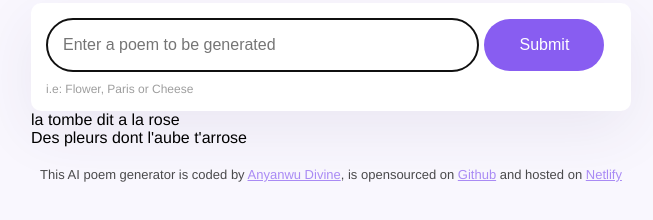
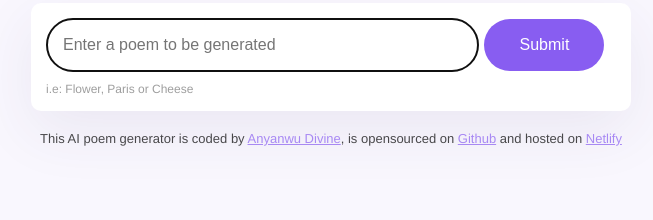
Before and after one commit to de-hinx/dee-french-poem-generator, a plain HTML site: page index.html in a window 1280 px wide. Shown: the part 184-404 px from the top of the page, without its empty margins (309-962 px from the left). Drawn offline with Linux system fonts and the light colour scheme.

Commit message:
added a poem class to the div

```diff
--- a/index.html
+++ b/index.html
@@ -25,11 +25,7 @@
           </form>
           <div class="example">i.e: Flower, Paris or Cheese</div>
         </div>
-        <div>
-          la tombe dit a la rose
-          <br />
-          Des pleurs dont l'aube t'arrose
-        </div>
+        <div class="poem"></div>
       </main>
       <footer>
         This AI poem generator is coded by
```
